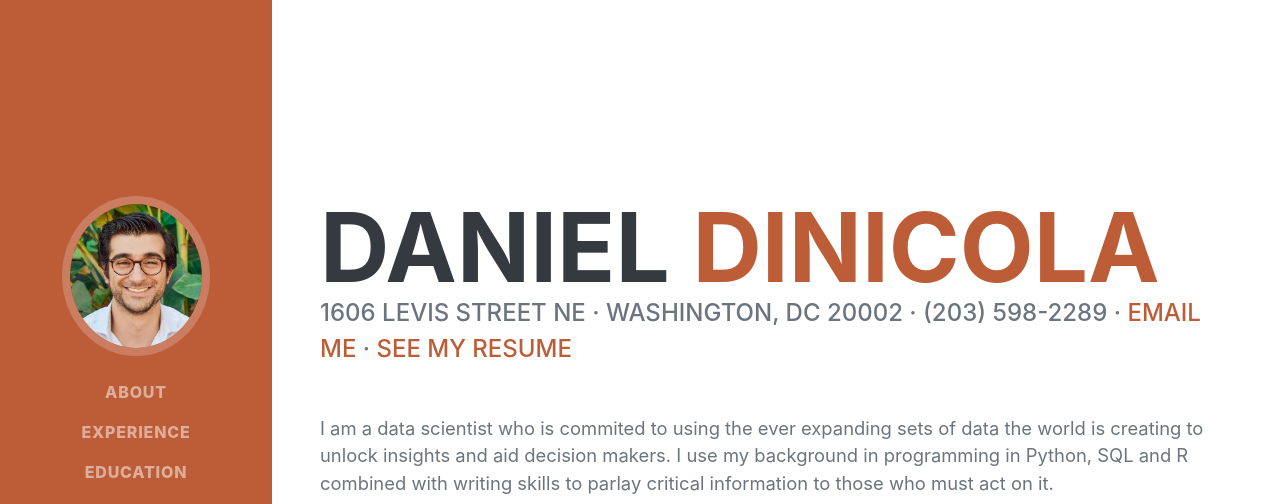
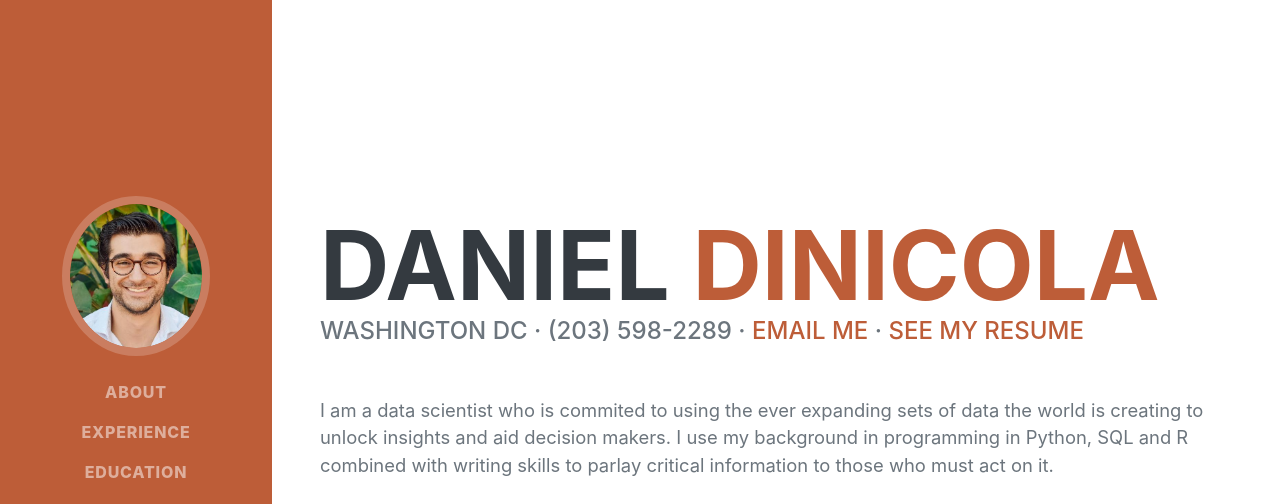
Before and after one commit to Daniel-Lazi00816/Daniel-Lazi00816.github.io, a plain HTML site: page index.html in a window 1280 px wide. Shown: the top 504 px of the page. Drawn offline with nearby package versions, Linux system fonts and the light colour scheme; a web font is replaced by a local one.

Commit message:
another commit

```diff
--- a/index.html
+++ b/index.html
@@ -45,7 +45,7 @@
                         <span class="text-primary">DiNicola</span>
                     </h1>
                     <div class="subheading mb-5">
-                        1606 Levis Street NE · Washington, DC 20002 · (203) 598-2289 ·
+                        Washington DC · (203) 598-2289 ·
                         <a href="mailto:danielleodinicola@gmail.com"> Email Me</a> ·
                         <a href="Daniel_DiNicola_resume.pdf"> See My Resume</a>
                     </div>
```
